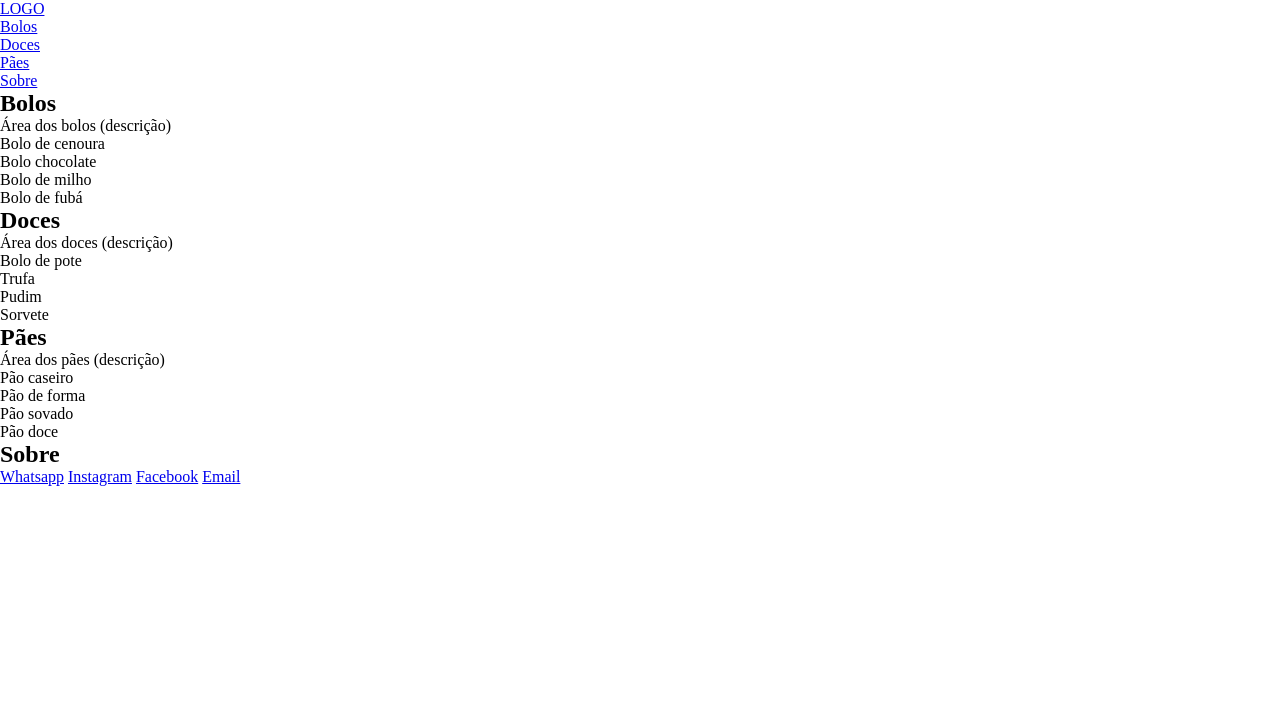
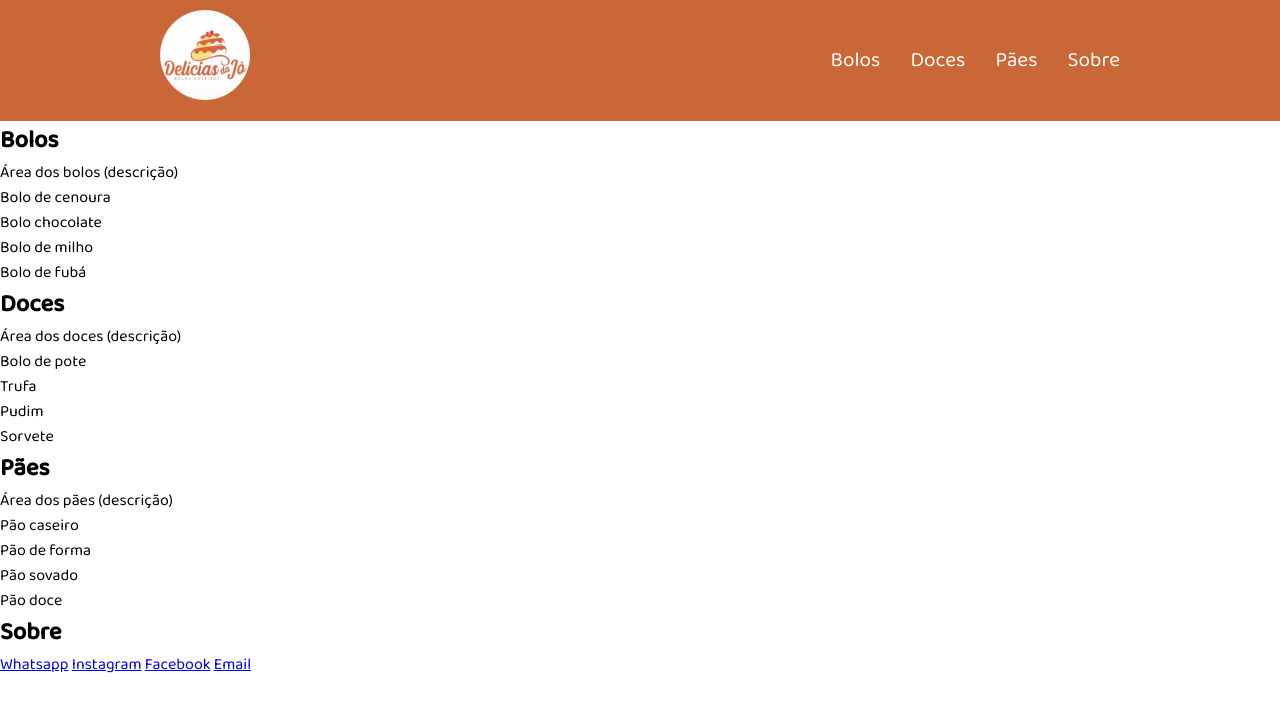
Before and after one commit to michell-monteiro/delicious-cake-project, a plain HTML site: page index.html in a window 1280 px wide. Drawn offline with Linux system fonts and the light colour scheme.

Commit message:
Configurações css, Header

```diff
--- a/css/style.css
+++ b/css/style.css
@@ -5,6 +5,42 @@
     margin: 0;
 }
 
+:root {
+    --var-color-logo: #CA6736;
+}
+
+li {
+    list-style: none;
+}
+
 html {
     scroll-behavior: smooth;
 }
+body {
+    font-family: 'Baloo 2', cursive, sans-serif;;
+}
+
+/* Cabeçalho de navegação */
+.menu-bg{
+    background-color: var(--var-color-logo);
+}
+.menu {
+    margin: 0 auto;
+    max-width: 960px;
+    padding: 10px;
+    display: flex;
+    justify-content: space-between;
+    align-items: center;
+}
+.menu-nav ul{
+    display: flex;
+    flex-wrap: wrap;
+}
+.menu-nav li {
+    padding-left: 30px;
+}
+.menu a{
+    text-decoration: none;
+    color: white;
+    font-size: 1.3em;
+}
--- a/index.html
+++ b/index.html
@@ -7,7 +7,10 @@
     <meta name="description" content="Delícias em bolo: É um site de venda de bolos e todo tipo de outras delícias">
     <meta name="keywords" content="Bolos, Doces, Pães, Queijo, Mel, Delicioso. Delícias em bolo">
     <title>Delícias em bolo</title>
-    <link rel="stylesheet" href="/css/style.css">
+    <link rel="stylesheet" href="css/style.css">
+    <link rel="preconnect" href="https://fonts.googleapis.com">
+    <link rel="preconnect" href="https://fonts.gstatic.com" crossorigin>
+    <link href="https://fonts.googleapis.com/css2?family=Baloo+2:wght@400;500&display=swap" rel="stylesheet">
 </head>
 <body>
 
@@ -15,14 +18,16 @@
     <header class="menu-bg">
         <div class="menu">
             <div>
-                <a href="#">LOGO</a>
+                <a href="#"><img src="img/logo-cake.png" alt="Logo da marca Delícias de bolo"></a>
             </div>
-            <ul>
-                <li><a href="#bolos">Bolos</a></li>
-                <li><a href="#doces">Doces</a></li>
-                <li><a href="#paes">Pães</a></li>
-                <li><a href="#sobre">Sobre</a></li>
-            </ul>
+            <nav class="menu-nav">
+                <ul class="nav-list">
+                    <li><a href="#bolos">Bolos</a></li>
+                    <li><a href="#doces">Doces</a></li>
+                    <li><a href="#paes">Pães</a></li>
+                    <li><a href="#sobre">Sobre</a></li>
+                </ul>
+            </nav>
         </div>
     </header>
 
```
Also changed, not shown: img/logo-cake.png (added).
